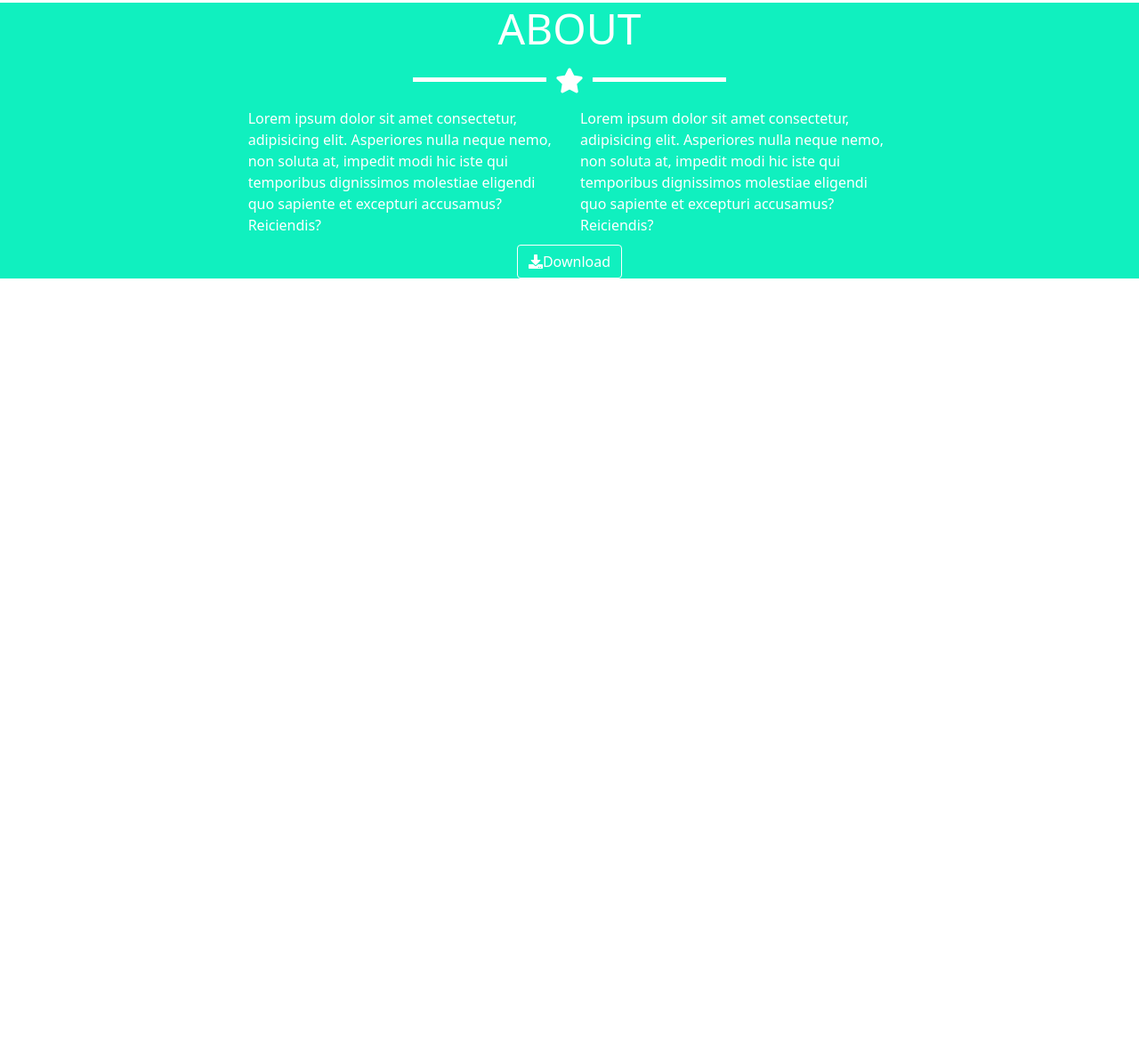
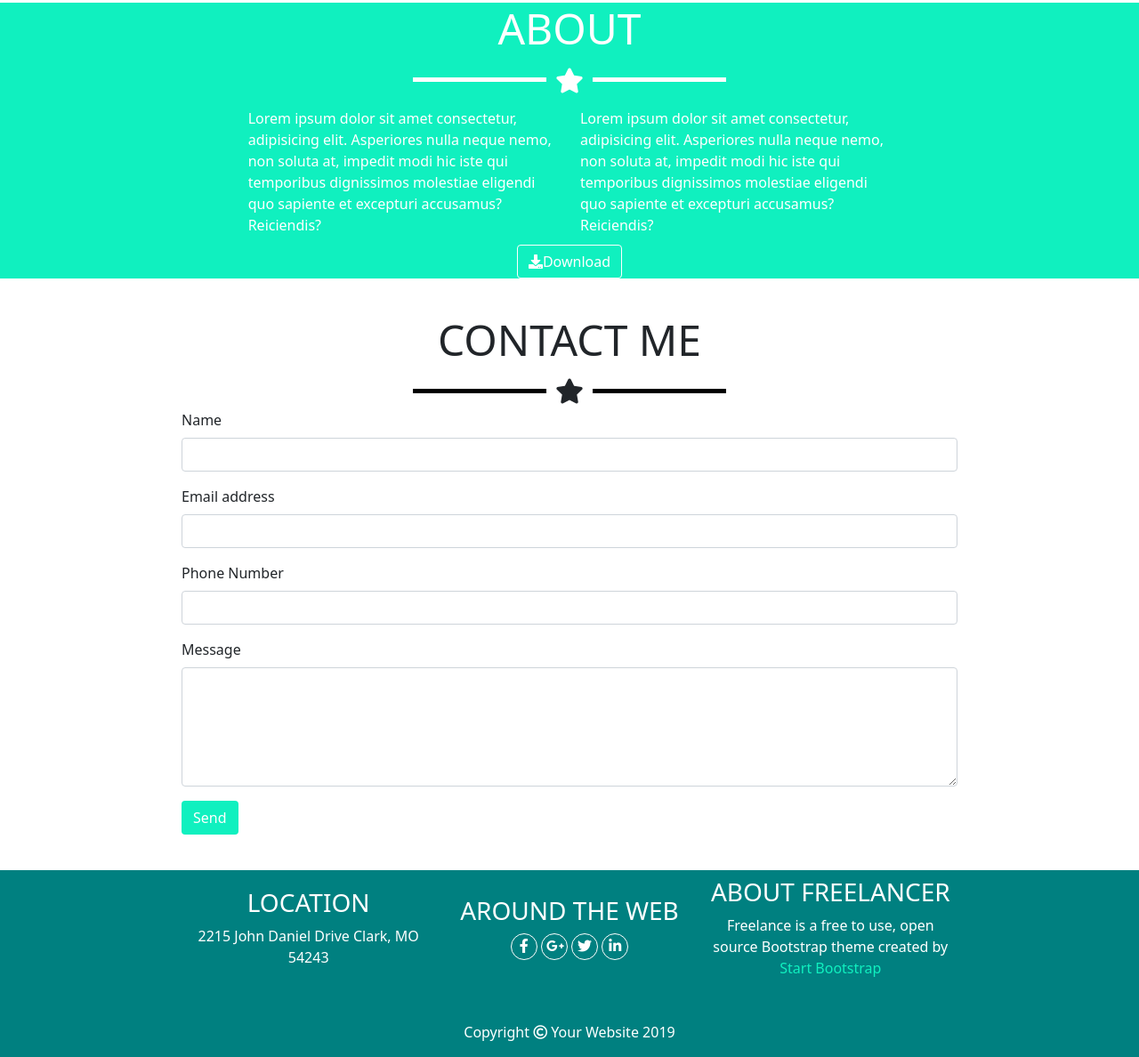
Before and after one commit to samuelepietrasanta/html-css-bootstrap-freelancer, a plain HTML site: page index.html in a window 1280 px wide. Shown: the part 1054-2242 px from the top of the page at 89% size. Before the commit the page ends 1407 px from the top, so only its background shows below. Drawn offline with nearby package versions, Linux system fonts and the light colour scheme.

Commit message:
finished exercise

```diff
--- a/css/style.css
+++ b/css/style.css
@@ -4,6 +4,11 @@ img{
 
 h1{
     font-size: 3rem;
+}
+
+footer{
+    background-color: teal;
+    color: white;
 }
 
 .section-bg-aquamarine{
@@ -50,3 +55,25 @@ h1{
 .bg-black{
     background-color: black;
 }
+
+.bg-aquamarine{
+    background-color: rgb(16, 240, 191);
+    color:white;
+}
+
+.portfolio-item > img{
+    width: 100%;
+    border-radius:.5rem;
+}
+
+#around-the-web i{
+    border:1px solid white;
+    height: 30px;
+    width: 30px;
+    border-radius: 50%;
+    padding:5px;
+}
+
+footer span{
+    color:rgb(16, 240, 191);
+}
--- a/index.html
+++ b/index.html
@@ -64,22 +64,34 @@
 
             <div class="row g-3 margin-bottom-40">
                 <div class="col-12 col-md-6 col-lg-4 ">
+                    <div class="portfolio-item">
                         <img class="border-radius" src="img/cabin.png" alt="cabin">
                     </div>
+                </div>
                 <div class="col-12 col-md-6 col-lg-4 ">
+                    <div class="portfolio-item">
                         <img class="border-radius" src="img/cake.png" alt="cake">
                     </div>
+                </div>
                 <div class="col-12 col-md-6 col-lg-4 ">
+                    <div class="portfolio-item">
                         <img class="border-radius" src="img/circus.png" alt="">
                     </div>
+                </div>
                 <div class="col-12 col-md-6 col-lg-4 ">
+                    <div class="portfolio-item">
                         <img class="border-radius" src="img/game.png" alt="game">
                     </div>
+                </div>
                 <div class="col-12 col-md-6 col-lg-4 ">
+                    <div class="portfolio-item">
                         <img class="border-radius" src="img/safe.png" alt="safe">
                     </div>
+                </div>
                 <div class="col-12 col-md-6 col-lg-4 ">
+                    <div class="portfolio-item">
                         <img class="border-radius" src="img/submarine.png" alt="">
+                    </div>
                 </div>
 
 
@@ -118,6 +130,73 @@
         </div>
     </section>
 
+    <section id="contact-me" class=" margin-bottom-40">
+        <div class="container">
+            <div class="row">
+                <div class="col-12 text-center">
+                    <h1>CONTACT ME</h1>
+                    <div class="col-12 d-flex justify-content-center align-items-center fs-3 ">
+                        <div class="title-line bg-black"></div>
+                        <div><i class="fas fa-star"></i></div>
+                        <div class="title-line bg-black"></div>
+
+                    </div>
+                </div>
+                <div class="col-12">
+                    <div class="mb-3">
+                        <label for="exampleFormControlInput1" class="form-label">Name</label>
+                        <input type="text" class="form-control" id="exampleFormControlInput1" placeholder=" ">
+                      </div>
+                </div>
+                <div class="col-12">
+                    <div class="mb-3">
+                        <label for="exampleFormControlInput1" class="form-label">Email address</label>
+                        <input type="email" class="form-control" id="exampleFormControlInput1" placeholder=" ">
+                      </div>
+                </div>
+                <div class="col-12">
+                    <div class="mb-3">
+                        <label for="exampleFormControlInput1" class="form-label">Phone Number</label>
+                        <input type="text" class="form-control" id="exampleFormControlInput1" placeholder=" ">
+                      </div>
+                </div>
+                <div class="col-12">
+                    <div class="mb-3">
+                        <label for="exampleFormControlTextarea1" class="form-label">Message</label>
+                        <textarea class="form-control" id="exampleFormControlTextarea1" rows="5"></textarea>
+                    </div>
+                </div>
+                <div class="col-4">
+                    <button class="btn bg-aquamarine">Send</button>
+                </div>
+            </div>
+        </div>
+    </section>
+
+    <footer>
+        <div class="container">
+            <div class="row p-2 align-items-center">
+                <div class="col-12 col-md-4 text-center mb-4">
+                    <h3>LOCATION</h3>
+                    <p>2215 John Daniel Drive Clark, MO 54243</p>
+                </div>
+                <div class="col-12 col-md-4 text-center mb-4" id="around-the-web">
+                    <h3 >AROUND THE WEB</h3>
+                    <p><i class="fab fa-facebook-f"></i> <i class="fab fa-google-plus-g"></i> <i class="fab fa-twitter"></i> <i class="fab fa-linkedin-in"></i></p>
+                </div>
+                <div class="col-12 col-md-4 text-center mb-4">
+                    <h3>ABOUT FREELANCER</h3>
+                    <p>Freelance is a free to use, open source Bootstrap theme created by <span>Start Bootstrap</span></p>
+                </div>
+            </div>
+            <div class="row" id="copyright">
+                <div class="col-12 text-center">
+                    <p> Copyright <i class="far fa-copyright"></i> Your Website 2019</p>
+                </div>
+            </div>
+        </div>
+    </footer>
+
 
 
 </body>
```
Lines whose indentation alone changed are shown as unchanged.
